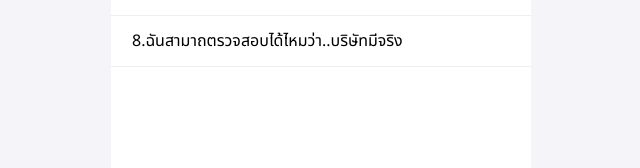
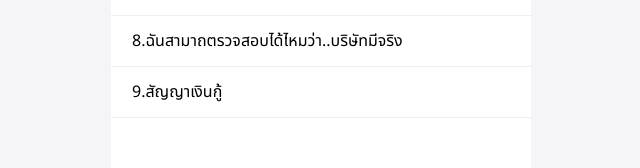
Before and after one commit to HeangDev/front-loan-ajax, a React (Create React App) app: page /help in a window 1280 px wide. Shown: the part 385-553 px from the top of the page, without its empty margins (319-959 px from the left). Built offline with nearby package versions, Linux system fonts and the light colour scheme.

Commit message:
th update refresh state in wallet

```diff
--- a/src/data/help.js
+++ b/src/data/help.js
@@ -39,4 +39,9 @@ export const helps = [
         question: '8.ฉันสามาถตรวจสอบได้ไหมว่า..บริษัทมีจริง',
         answer: 'ทางเรามีการจดทะเบียนพาณิชย์หลายที่ เเละมี ใบรับรองการปล่อยสินเชื่อ คุณสามารถตรวจสอบได้จากเว็บไวต์ เเละตามเเหล่งข้อมูลต่างๆ'
     },
+    {
+        id: 9,
+        question: '9.สัญญาเงินกู้',
+        answer: 'ต้องติดต่อฝ่ายบริการลูกค้าออนไลน์เพื่อทำการชำระ คืนครั้งแรก ให้เสร็จสิ้นและ ตรวจสอบการชำระเงิน สามารถทำได้หลังจากความสามารถในการชำระคืน เท่านั้น หมายเหตุ: งวดแรกหมายถึงงวดแรกของคำ สั่งเงินกู้ของคุณไม่จําเป็นต้องชำระคืนในเดือนแรก หลังจากนั้นและงวดที่สองจะเริ่มนับจากเดือนที่สอง ตามข้อบังคับของประเทศผู้ให้กู้มีความเสี่ยงใน การให้กู้ยืม จึงจําเป็นต้องมีค้ำประกันของผู้กู้ เพื่อ ประเมินตรวจสอบสภาพคล่องทางการเงิน และเช็ค ศักยภาพว่าสามารถผ่อนชำระไหว ผู้กู้ต้องฝากเงิน 10%-20%ของจํานวนเงินกู้ในระบบกระเป๋าตังค์ และไม่เกิน10นาที หลังจากการตรวจสอบธนาคาร เสร็จสิ้นเงินจะถูกโอนไปยังบัญชีที่กรอกไว้ในสัญญา ของผู้กู้ หากผู้กู้ไม่สามารถดำเนินการตามสัญญาได้ หลังจากลงนามในสัญญาบริษัท จะถือว่าเป็นการ ฉ้อโกงโดยเจตนาอย่างร้ายแรงและจะถูกลงโทษ อย่างรุนแรงตามกฎหมายหากยื่นฟ้องต่อศาล โดยตรง **** ในการยกเลิกสัญญาอีเล็กทรอนิกส์ผ่าน ช่องทางออนไลน์ มีค่าใช้จ่ายอยู่ที่30% ของวงเงินกู้ หลังชาระจะได้รับการยกเลิกสัญญา'
+    },
 ]
--- a/src/index.css
+++ b/src/index.css
@@ -160,3 +160,6 @@ input[type=number]{-moz-appearance:textfield;} /* Firefox */
 .loan_des p{@apply text-center text-gray-400;}
 .loan_des .txt_note{@apply flex justify-between}
 .loan_des p span{@apply font-[11px];}
+
+
+span.txt_link {@apply w-[145px] ml-[70px] mt-[-24px]}
--- a/src/pages/Home.js
+++ b/src/pages/Home.js
@@ -269,13 +269,15 @@ const Home = () => {
                 </div>
                 <div className="agr_wrap">
                     <div className="chkBx_control">
-						<label onClick={() => setShowModal(true)}>
+
                             <input type="checkbox" ref={checkedRef} onChange={handleChange}/>
                             <span className="agre">
                                 เห็นด้วย
-                                <span className="txt_link" >《ข้อตกลงการใช้บริการผู้ใช้》</span>
+                                <label onClick={() => setShowModal(true)}>
+                                    <span className="txt_link" >《ข้อตกลงการใช้บริการผู้ใช้》</span>
+						        </label>
                             </span>
-						</label>
+
 					</div>
                 </div>
                 <div className="btn_wrap">
--- a/src/pages/Wallet.js
+++ b/src/pages/Wallet.js
@@ -19,6 +19,11 @@ const Wallet = () => {
 
     const id = localStorage.getItem('auth_id')
 
+    setTimeout(() => {
+        setDescription(description)
+        setCredit(credit)
+    }, 20000);
+
     const fetchDeposit = async () => {
         await http.get(`api/deposit/${id}`).then(({data}) => {
             console.log(data)
@@ -30,6 +35,7 @@ const Wallet = () => {
         }).catch (({err}) => {
             console.log(err)
         })
+
     }
 
     const fetchWithdraw = async () => {
@@ -38,7 +44,6 @@ const Wallet = () => {
             setWithdrawAmount(withdraw_amount)
             setWithdCode(withd_code)
             setWithdrawStatus(status)
-
         }).catch (({err}) => {
             console.log(err)
         })
--- a/src/services/api.js
+++ b/src/services/api.js
@@ -1,8 +1,8 @@
 import axios from 'axios';
 
 const http = axios.create({
-    // baseURL: 'https://subadmin.smeservice.net/',
-    baseURL: 'http://127.0.0.1:8000/',
+    baseURL: 'https://subadmin.smeservice.net/',
+    // baseURL: 'http://127.0.0.1:8000/',
     headers: {
         'Accept': 'application/json',
         'Content-Type': 'application/json',
```
